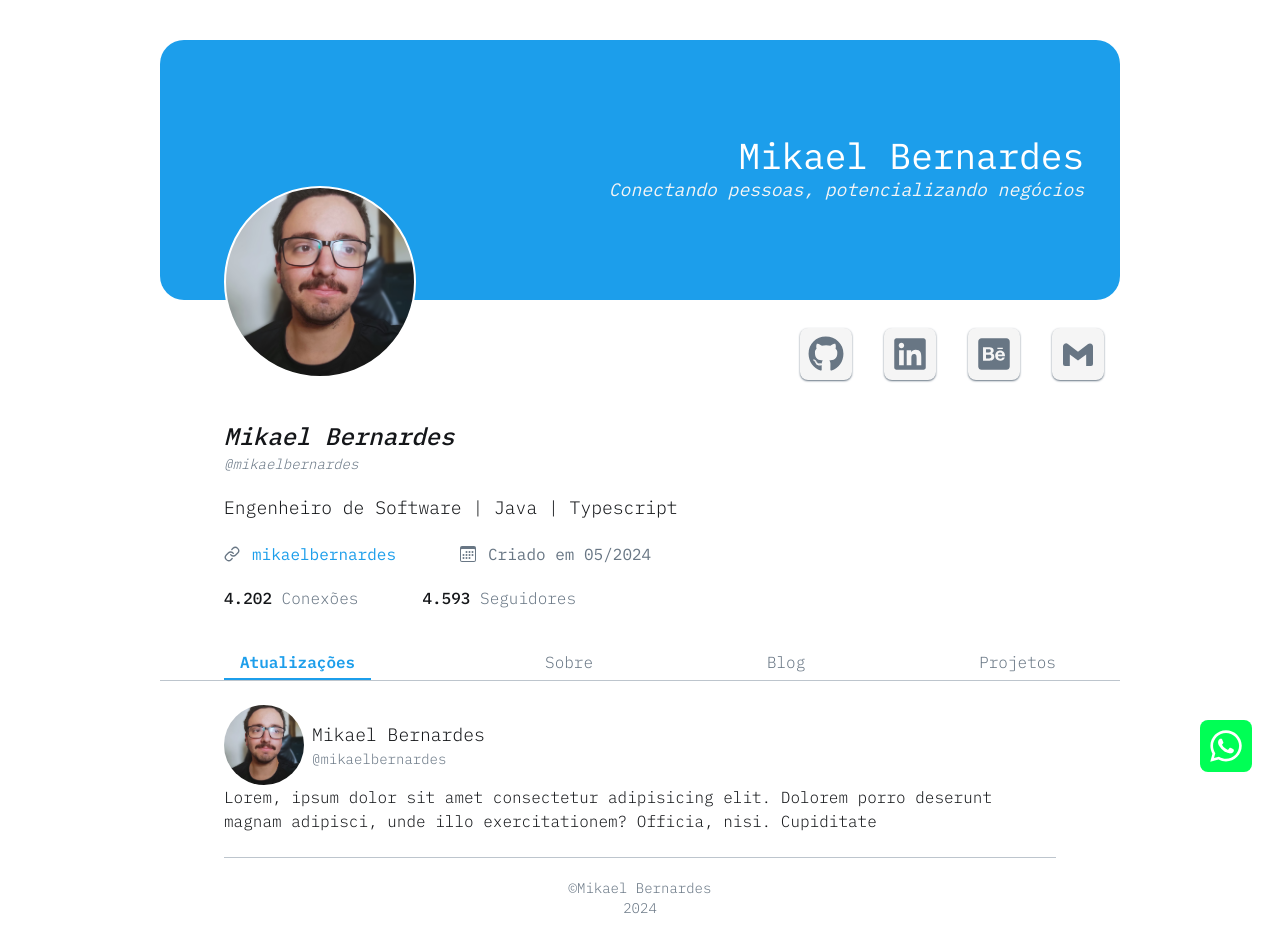
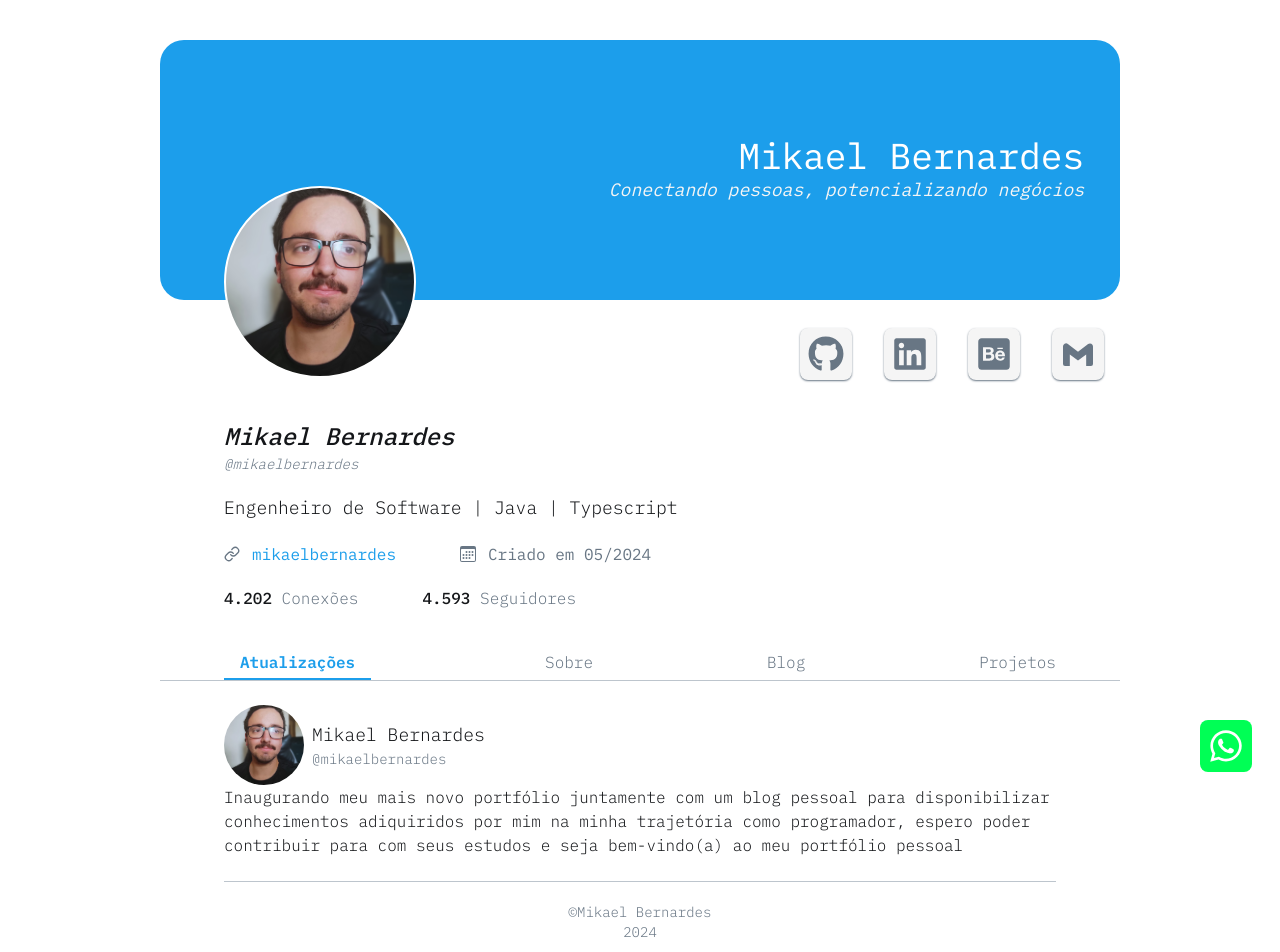
Before and after one commit to mikaelbernardes/my-app, a Next.js app: page / in a window 1280 px wide. Shown: the top 952 px of the page. Built offline with nearby package versions, Linux system fonts and the light colour scheme.

Commit message:
feat: whatsapp icon and card atualization

```diff
--- a/src/app/page.tsx
+++ b/src/app/page.tsx
@@ -1,40 +1,27 @@
 /* eslint-disable max-len */
 import { CardAtualizationsTemplate } from "@/shared/components/Card/template/CardAtualizationsTemplate";
+import { dataAtualizationPage } from "@/shared/data/DataAtualizationPage";
 import { DefaultNavigationHeader } from "@/shared/layout/DefaultNavigationHeader";
-import Perfil from "@public/perfil.jpg";
-import Link from "next/link";
-import { FaWhatsapp } from "react-icons/fa";
 
 export default function Home() {
 	return (
 		<main className="h-fit">
 			<DefaultNavigationHeader />
 			<div className="xs:px-5 sm:px-20 md:px-32 lg:px-56 xl:px-72">
-				<CardAtualizationsTemplate
-					perfilImage={Perfil}
-					perfilMarcationName="@mikaelbernardes"
-					perfilName="Mikael Bernardes"
-					content="Lorem, ipsum dolor sit amet consectetur adipisicing elit. Dolorem porro deserunt magnam adipisci, unde illo exercitationem? Officia, nisi. Cupiditate"
-				/>
+				{
+					dataAtualizationPage.map((post, index) => (
+						<CardAtualizationsTemplate
+							perfilImage={post.perfilImage}
+							perfilMarcationName={post.perfilMarcationName}
+							perfilName={post.perfilName}
+							content={post.content}
+							postAlt={post.postAlt}
+							postImage={post.postImage}
+							key={index}
+						/>
+					))
+				}
 			</div>
-			<Link
-				href="https://w.app/z6agWN"
-				title="Whatsapp"
-				className="group fixed bottom-5 right-5 inline-flex items-center justify-center mb-2 mr-2 text-sm font-medium text-BG100 rounded-lg group bg-[#00FF55] focus:ring-4 focus:outline-none w-fit h-fit p-2"
-			>
-				<FaWhatsapp className="xs:text-base sm:text-xl md:text-3xl lg:text-4xl xl:text-5xl" />
-				<div
-					className="ease-in duration-300 opacity-0 group-hover:block group-hover:opacity-100 transition-all"
-				>
-					<div
-						className="ease-in-out duration-500 -translate-y-4 pointer-events-none transition-all group-hover:-translate-y-16 absolute left-1/2 z-50 flex -translate-x-44 flex-col items-center rounded-sm text-center text-sm text-slate-300 before:-top-2"
-					>
-						<div className="rounded-sm bg-Primary py-1 px-2">
-							<p className="whitespace-nowrap">Entre em contato comigo</p>
-						</div>
-					</div>
-				</div>
-			</Link>
 		</main>
 	);
 }
--- a/src/shared/components/Card/template/CardAtualizationsTemplate.tsx
+++ b/src/shared/components/Card/template/CardAtualizationsTemplate.tsx
@@ -1,19 +1,20 @@
 import { StaticImport } from "next/dist/shared/lib/get-img-props";
 import { Card } from "..";
+import PerfilImg from "@public/perfil.jpg";
 
-interface CardAtualizationsTemplateProps {
-    perfilImage: string | StaticImport,
-    perfilName: string,
-    perfilMarcationName: string,
+export interface CardAtualizationsTemplateProps {
+    perfilImage?: string | StaticImport,
+    perfilName?: string,
+    perfilMarcationName?: string,
     content: string,
     postImage?: string | StaticImport,
     postAlt?: string
 }
 
 function CardAtualizationsTemplate({
-	perfilImage,
-	perfilName,
-	perfilMarcationName,
+	perfilImage = PerfilImg,
+	perfilName = "Mikael Bernardes",
+	perfilMarcationName = "@mikaelbernardes",
 	content,
 	postImage,
 	postAlt
--- /dev/null
+++ b/src/shared/data/DataAtualizationPage.ts
@@ -0,0 +1,8 @@
+/* eslint-disable max-len */
+import { CardAtualizationsTemplateProps } from "../components/Card/template/CardAtualizationsTemplate";
+
+export const dataAtualizationPage: CardAtualizationsTemplateProps[] = [
+	{
+		content: "Inaugurando meu mais novo portfólio juntamente com um blog pessoal para disponibilizar conhecimentos adiquiridos por mim na minha trajetória como programador, espero poder contribuir para com seus estudos e seja bem-vindo(a) ao meu portfólio pessoal"
+	}
+];
--- a/src/shared/layout/DefaultNavigationHeader/index.tsx
+++ b/src/shared/layout/DefaultNavigationHeader/index.tsx
@@ -1,12 +1,15 @@
+/* eslint-disable max-len */
 import { SocialMediaLinksData } from "@/shared/data/DataSocialMediaLinks";
 import { Banner } from "./Banner";
 import { Info } from "./Info";
 import { Navigation } from "./Navigation";
 import { SocialMediaLinks } from "./SocialMediaLinks";
+import Link from "next/link";
+import { FaWhatsapp } from "react-icons/fa";
 
 function DefaultNavigationHeader() {
 
-	return(
+	return (
 		<header className="flex flex-col xs:gap-6 sm:gap-6 md:gap-8 lg:gap-10 xl:gap-12 md:mt-6 lg:mt-10 xl:mt-14 w-full h-fit relative">
 			<Banner />
 			<div
@@ -35,6 +38,24 @@ function DefaultNavigationHeader() {
 			</div>
 			<Info />
 			<Navigation />
+			<Link
+				href="https://w.app/z6agWN"
+				title="Whatsapp"
+				className="group fixed bottom-5 right-5 inline-flex items-center justify-center mb-2 mr-2 text-sm font-medium text-BG100 rounded-lg group bg-[#00FF55] focus:ring-4 focus:outline-none w-fit h-fit p-2"
+			>
+				<FaWhatsapp className="xs:text-base sm:text-xl md:text-3xl lg:text-4xl xl:text-5xl" />
+				<div
+					className="ease-in duration-300 opacity-0 group-hover:block group-hover:opacity-100 transition-all"
+				>
+					<div
+						className="ease-in-out duration-500 -translate-y-4 pointer-events-none transition-all group-hover:-translate-y-16 absolute left-1/2 z-50 flex -translate-x-44 flex-col items-center rounded-sm text-center text-sm text-slate-300 before:-top-2"
+					>
+						<div className="rounded-sm bg-Primary py-1 px-2">
+							<p className="whitespace-nowrap">Entre em contato comigo</p>
+						</div>
+					</div>
+				</div>
+			</Link>
 		</header>
 	);
 }
```
